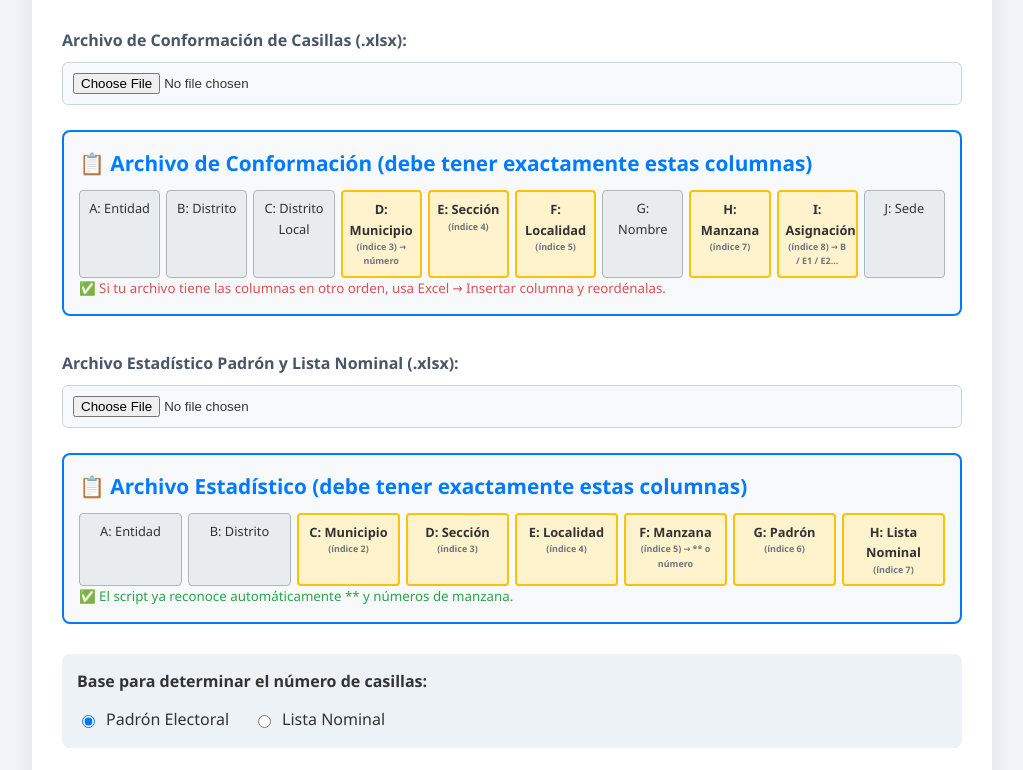
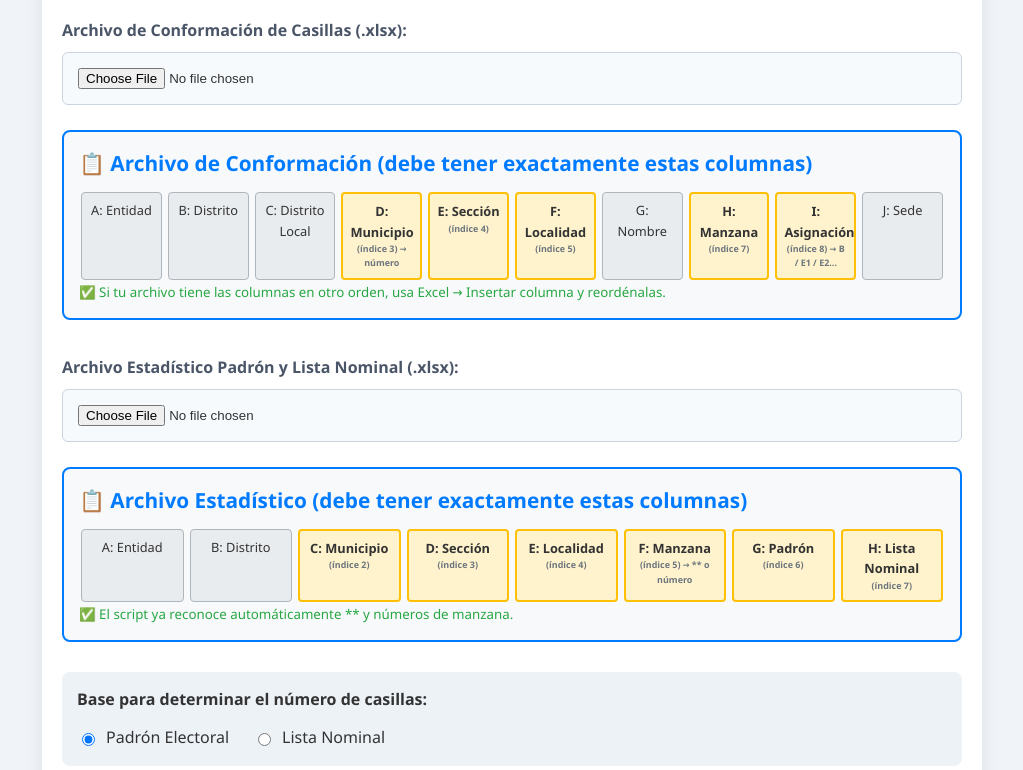
Before and after one commit to Poshpal/ProyeccionCasillas, a plain HTML site: page index.html in a window 1280 px wide. Shown: the part 138-908 px from the top of the page, without its empty margins (128-1151 px from the left). Drawn offline with Linux system fonts and the light colour scheme.

Commit message:
Colores y espacios

```diff
--- a/index.html
+++ b/index.html
@@ -37,7 +37,7 @@
                     <div class="col-box important">I: Asignación <span class="label">(índice 8) → B / E1 / E2...</span></div>
                     <div class="col-box">J: Sede</div>
                 </div>
-                <small style="color:#d9534f;">✅ Si tu archivo tiene las columnas en otro orden, usa Excel → Insertar columna y reordénalas.</small>
+                <small style="color:#28a745;">✅ Si tu archivo tiene las columnas en otro orden, usa Excel → Insertar columna y reordénalas.</small>
             </div>
 
 
--- a/style.css
+++ b/style.css
@@ -11,7 +11,7 @@ body {
     max-width: 900px;
     margin: 0 auto;
     background: white;
-    padding: 30px;
+    padding: 20px;
     border-radius: 12px;
     box-shadow: 0 4px 20px rgba(0, 0, 0, 0.08);
 }
@@ -54,7 +54,7 @@ h3 {
 
 input[type="file"] {
     width: 100%;
-    padding: 10px;
+    padding: 15px;
     border: 1px solid #cbd5e0;
     border-radius: 6px;
     background: #f7fafc;
@@ -89,7 +89,7 @@ input[type="file"]:hover {
     border-radius: 8px;
 }
 
-  .guide {
+.guide {
     background:#f8f9fa;
     border:2px solid #007bff;
     border-radius:8px;
@@ -97,15 +97,33 @@ input[type="file"]:hover {
     margin:5px 0;
 }
 
-  .guide h3 { margin:0 0 10px 0; color:#007bff; }
+.guide h3 {
+    margin:0 0 10px 0;
+    color:#007bff; }
 
-  .col-table { display:grid; grid-template-columns:repeat(auto-fit,minmax(75px,1fr)); gap:6px; font-size:0.8em; }
+.col-table {
+    display:grid;
+    grid-template-columns:repeat(auto-fit,minmax(75px,1fr));
+    padding: 2px;
+    gap:6px;
+    font-size:0.8em;
+}
 
-  .col-box { background:#e9ecef; padding:7px; text-align:center; border-radius:4px; border:1px solid #adb5bd; }
+.col-box {
+    background:#e9ecef;
+    padding:7px;
+    text-align:center;
+    border-radius:4px;
+    border:1px solid #adb5bd; }
 
-  .important { background:#fff3cd; border:2px solid #ffc107; font-weight:bold; }
+.important {
+    background:#fff3cd;
+    border:2px solid #ffc107;
+    font-weight:bold; }
 
-  .label { font-size:0.7em; color:#6c757d; }
+.label {
+    font-size:0.7em;
+    color:#6c757d; }
 
 .base-selection p {
     margin: 0 0 12px 0;
```
